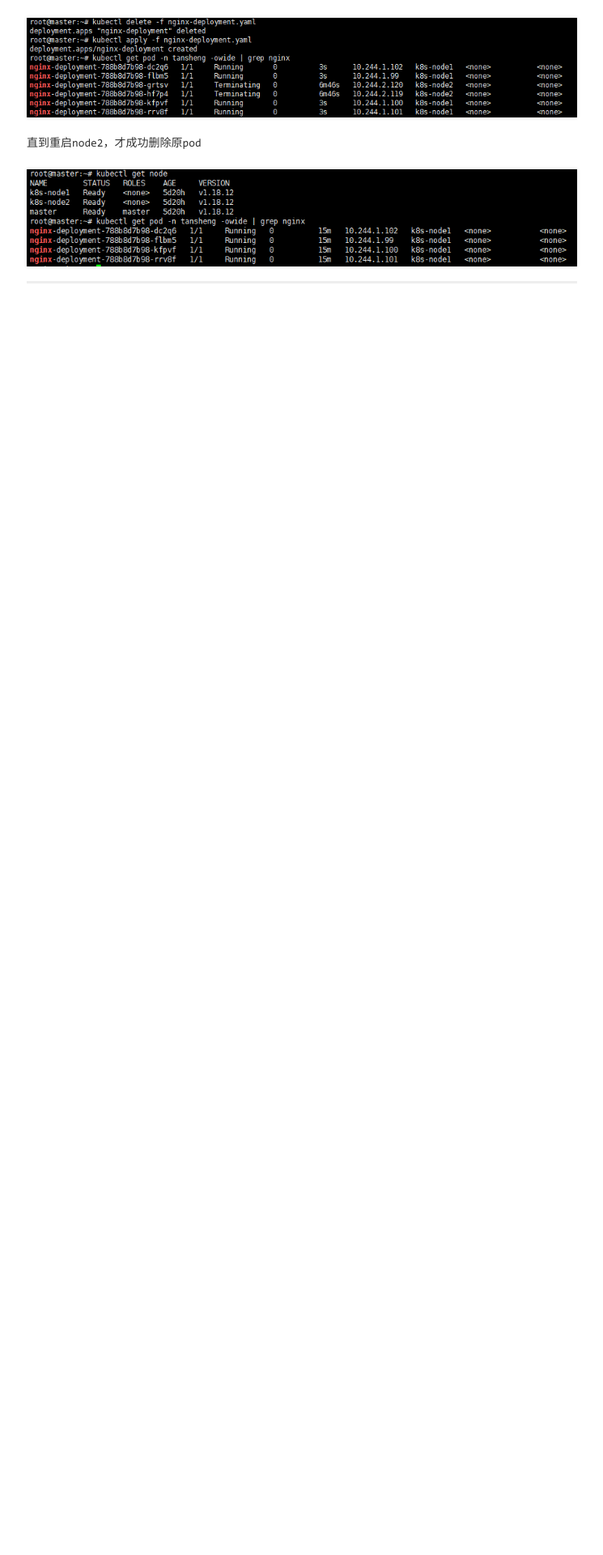
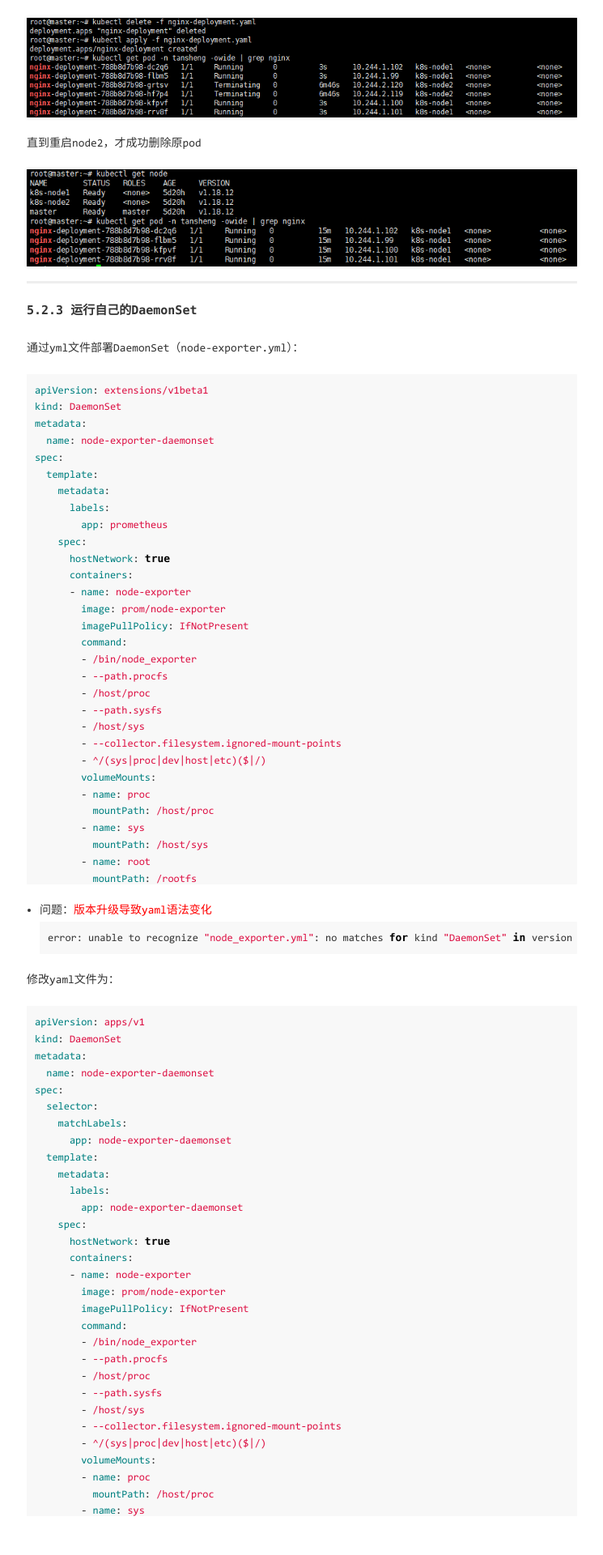
Before and after one commit to Bruce-Stark/Bruce-Stark.github.io, a Jekyll site: the page built from _posts/2021-04-21-每天5分钟玩转Kubernetes勘误.md, in a window 1280 px wide. Shown: the part 2732-4652 px from the top of the page at 81% size, without its empty margins (267-1012 px from the left). Built offline with Jekyll 4.4.1, drawn with Linux system fonts in a browser that asks for light colours; before the commit the page ends 3130 px from its top, so only the background shows below that.

Commit message:
每天5分钟玩转Kubernetes勘误

````diff
--- a/_posts/2021-04-21-每天5分钟玩转Kubernetes勘误.md
+++ b/_posts/2021-04-21-每天5分钟玩转Kubernetes勘误.md
@@ -4,7 +4,8 @@ title: 每天5分钟玩转Kubernetes勘误
 categories: [Kubernetes]
 ---
 
-## Chapter 1：先把Kubernetes跑起来
+
+# Chapter 1：先把Kubernetes跑起来
 
 #### 1.3 部署应用
 
@@ -158,3 +159,106 @@ spec:
 
 
 ---
+
+#### 5.2.3 运行自己的DaemonSet
+
+通过yml文件部署DaemonSet（node-exporter.yml）：
+
+```yaml
+apiVersion: extensions/v1beta1
+kind: DaemonSet
+metadata:
+  name: node-exporter-daemonset
+spec:
+  template:
+    metadata:
+      labels:
+        app: prometheus
+    spec:
+      hostNetwork: true
+      containers:
+      - name: node-exporter
+        image: prom/node-exporter
+        imagePullPolicy: IfNotPresent
+        command:
+        - /bin/node_exporter
+        - --path.procfs
+        - /host/proc
+        - --path.sysfs
+        - /host/sys
+        - --collector.filesystem.ignored-mount-points
+        - ^/(sys|proc|dev|host|etc)($|/)
+        volumeMounts:
+        - name: proc
+          mountPath: /host/proc
+        - name: sys
+          mountPath: /host/sys
+        - name: root
+          mountPath: /rootfs
+      volumes:
+      - name: proc
+        hostPath:
+          path: /proc
+      - name: sys
+        hostPath:
+          path: /sys
+      - name: root
+        hostPath:
+          path: /
+```
+
+* 问题：<font color=red>版本升级导致yaml语法变化</font>
+
+  ```shell
+  error: unable to recognize "node_exporter.yml": no matches for kind "DaemonSet" in version "extensions/v1beta1"
+  ```
+
+
+
+修改yaml文件为：
+
+```yaml
+apiVersion: apps/v1
+kind: DaemonSet
+metadata:
+  name: node-exporter-daemonset
+spec:
+  selector:
+    matchLabels:
+      app: node-exporter-daemonset
+  template:
+    metadata:
+      labels:
+        app: node-exporter-daemonset
+    spec:
+      hostNetwork: true
+      containers:
+      - name: node-exporter
+        image: prom/node-exporter
+        imagePullPolicy: IfNotPresent
+        command:
+        - /bin/node_exporter
+        - --path.procfs
+        - /host/proc
+        - --path.sysfs
+        - /host/sys
+        - --collector.filesystem.ignored-mount-points
+        - ^/(sys|proc|dev|host|etc)($|/)
+        volumeMounts:
+        - name: proc
+          mountPath: /host/proc
+        - name: sys
+          mountPath: /host/sys
+        - name: root
+          mountPath: /rootfs
+      volumes:
+      - name: proc
+        hostPath:
+          path: /proc
+      - name: sys
+        hostPath:
+          path: /sys
+      - name: root
+        hostPath:
+          path: /
+```
````
